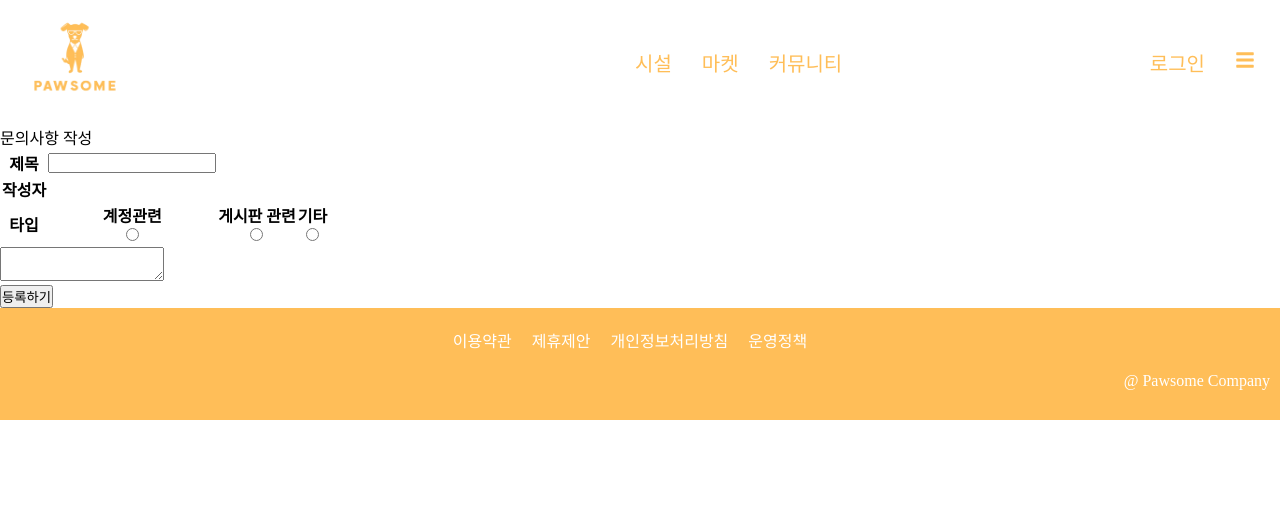
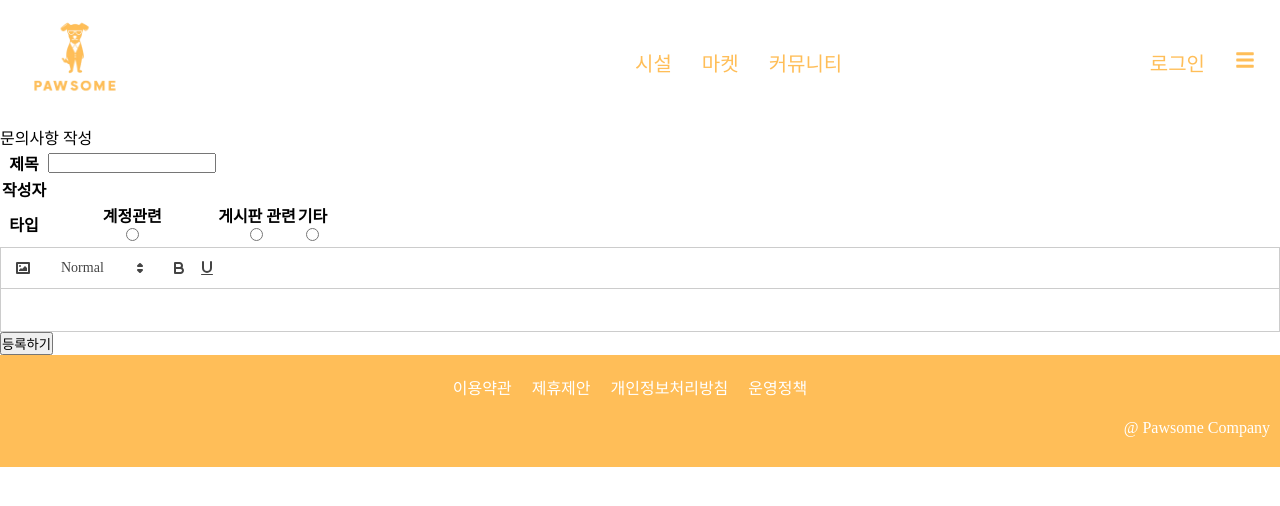
Before and after one commit to dhk119/pawsome, a React (Create React App) app in the folder pawsome_front/: page /inquiry/write in a window 1280 px wide. Shown: the top 506 px of the page. Built offline with nearby package versions, Linux system fonts and the light colour scheme; the HTML template or start-up script is replaced by a standard one; a web font is replaced by a local one.

Commit message:
inquiry에 react-quill 적용

```diff
--- a/pawsome_front/package.json
+++ b/pawsome_front/package.json
@@ -11,6 +11,7 @@
     "react": "^18.3.1",
     "react-dom": "^18.3.1",
     "react-icons": "^5.3.0",
+    "react-quill": "^2.0.0",
     "react-router-dom": "^6.26.2",
     "react-scripts": "5.0.1",
     "recoil": "^0.7.7",
--- a/pawsome_front/src/components/inquiry/InquiryList.js
+++ b/pawsome_front/src/components/inquiry/InquiryList.js
@@ -41,7 +41,7 @@ const InquiryList = () => {
               <tr
                 key={"inquiry" + i}
                 onClick={() => {
-                  navigate(`#`);
+                  navigate(`/inquiry/view/${inquiry.inquiryNo}`);
                 }}
               >
                 <td>{inquiry.inquiryNo}</td>
--- a/pawsome_front/src/components/inquiry/InquiryMain.js
+++ b/pawsome_front/src/components/inquiry/InquiryMain.js
@@ -1,12 +1,14 @@
 import { Route, Routes } from "react-router-dom";
 import InquiryList from "./InquiryList";
 import InquiryWrite from "./InquiryWrite";
+import InquiryView from "./InquiryView";
 
 const InquiryMain = () => {
   return (
     <Routes>
       <Route path="list" element={<InquiryList />}></Route>
       <Route path="write" element={<InquiryWrite />}></Route>
+      <Route path="view/:inquiryNo" element={<InquiryView />}></Route>
     </Routes>
   );
 };
--- /dev/null
+++ b/pawsome_front/src/components/inquiry/InquiryView.js
@@ -0,0 +1,23 @@
+import { useEffect, useState } from "react";
+import { useNavigate, useParams } from "react-router-dom";
+import { useRecoilState } from "recoil";
+import { loginEmailState } from "../utils/RecoilData";
+import axios from "axios";
+
+const InquiryView = () => {
+  const backServer = process.env.REACT_APP_BACK_SERVER;
+  const params = useParams();
+  const inquiryNo = params.inquiryNo;
+  const [inquiry, setInquiry] = useState({});
+  const [loginEmail, setLoginEmail] = useRecoilState(loginEmailState);
+  const navigate = useNavigate();
+  useEffect(() => {
+    axios
+      .get(`${backServer}/inquiry/inquiryNo/${inquiryNo}`)
+      .then((res) => {
+        setInquiry(res.data);
+      })
+      .catch((err) => {});
+  }, []);
+};
+export default InquiryView;
--- a/pawsome_front/src/components/inquiry/InquiryWrite.js
+++ b/pawsome_front/src/components/inquiry/InquiryWrite.js
@@ -1,10 +1,12 @@
 import { useNavigate } from "react-router-dom";
 import { useRecoilState } from "recoil";
 import { loginEmailState } from "../utils/RecoilData";
-import { useState } from "react";
+import { useMemo, useState } from "react";
 import axios from "axios";
 import Swal from "sweetalert2";
 import InquiryFrm from "./InquiryFrm";
+import ReactQuill from "react-quill";
+import QuillEditor from "../utils/QuillEditor";
 
 const InquiryWrite = () => {
   const navigate = useNavigate();
@@ -59,7 +61,11 @@ const InquiryWrite = () => {
           setInquiryType={inputType}
         />
         <div>
-          <textarea onChange={setInquiryContent}>{inquiryContent}</textarea>
+          <QuillEditor
+            inquiryContent={inquiryContent}
+            setInquiryContent={setInquiryContent}
+            type={0}
+          ></QuillEditor>
         </div>
         <div className="button-zone">
           <button type="submit">등록하기</button>
--- /dev/null
+++ b/pawsome_front/src/components/utils/QuillEditor.js
@@ -0,0 +1,49 @@
+import axios from "axios";
+import { useMemo } from "react";
+import ReactQuill from "react-quill";
+import "react-quill/dist/quill.snow.css";
+
+const QuillEditor = (props) => {
+  const backServer = process.env.REACT_APP_BACK_SERVER;
+  const inquiryContent = props.inquiryContent;
+  const setInquiryContent = props.setInquiryContent;
+  const uploadImage = (file, callbackfunc) => {
+    const form = new FormData();
+    form.append("image", file);
+    axios
+      .post(`${backServer}/inquiry/editorImage`, form, {
+        headers: {
+          contentType: "multipart/form/data",
+          processData: false,
+        },
+      })
+      .then((res) => {
+        callbackfunc(`${backServer}${res.data}`, "image");
+      })
+      .catch(() => {});
+  };
+  const modules = useMemo(
+    () => ({
+      toolbar: {
+        container: [
+          ["image"],
+          [{ header: [1, 2, 3, 4, 5, false] }],
+          ["bold", "underline"],
+        ],
+      },
+    }),
+    []
+  );
+  return (
+    <div>
+      <ReactQuill
+        theme="snow"
+        onChange={setInquiryContent}
+        value={inquiryContent}
+        modules={modules}
+        hooks={{ addImageBlobHook: uploadImage }}
+      ></ReactQuill>
+    </div>
+  );
+};
+export default QuillEditor;
```
Also changed, not shown: pawsome_front/public/install.txt, 2 other files (tests, documents, lock files or other folders).
